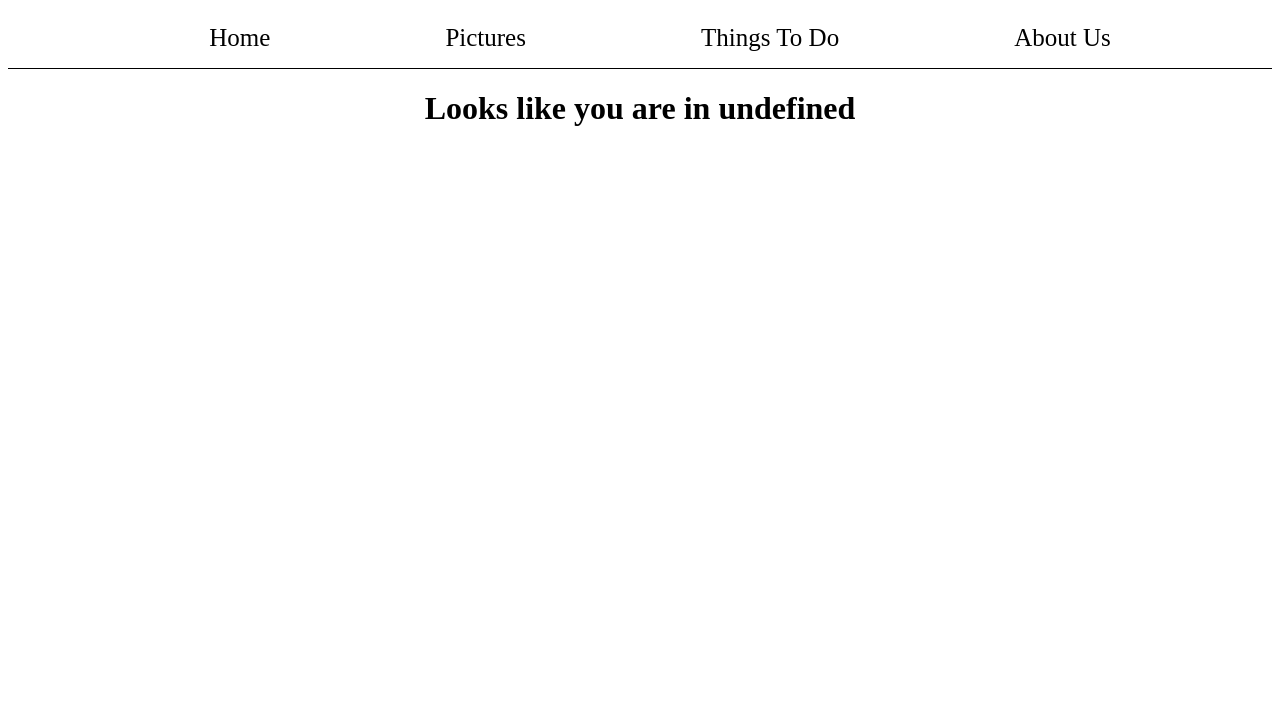
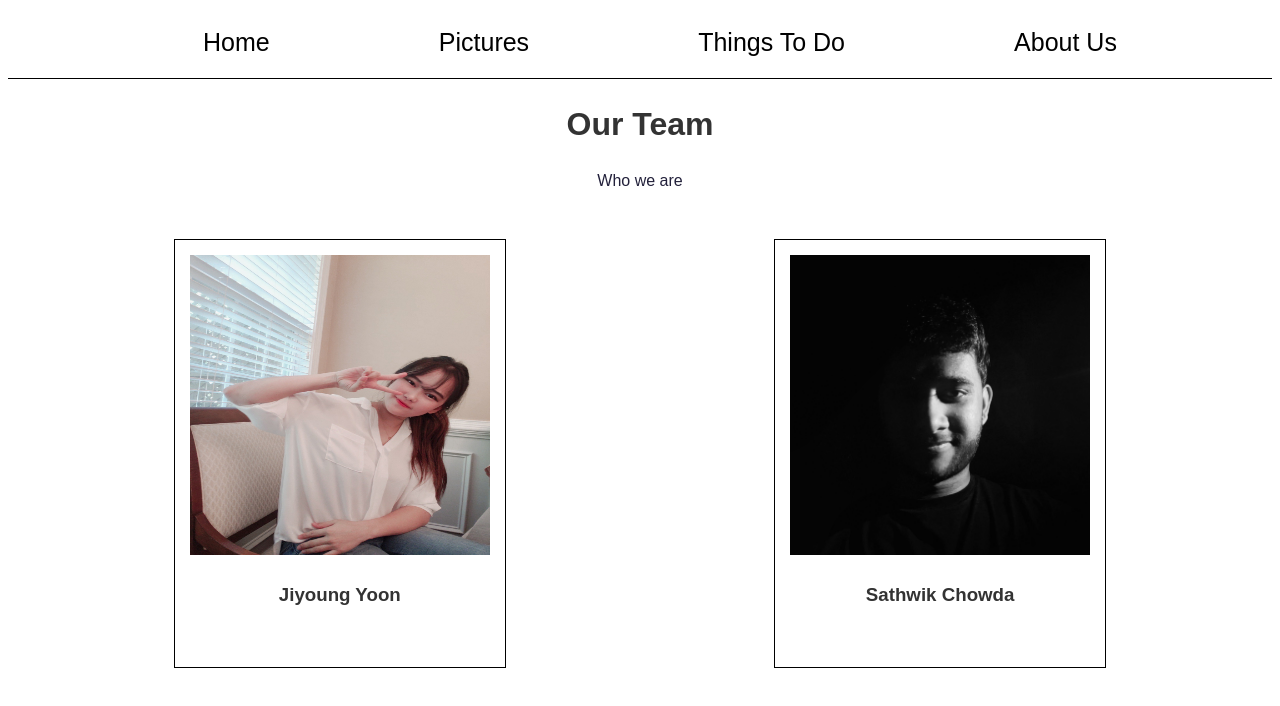
Before and after one commit to ebbuni1023/Adventure-Game, a plain HTML site: page pages/about.html in a window 1280 px wide. Drawn offline with Linux system fonts and the light colour scheme.

Commit message:
about us update

```diff
--- /dev/null
+++ b/pages/about.css
@@ -0,0 +1,133 @@
+@import url(https://fonts.googleapis.com/css?family=Open+Sans:300,600);
+body {
+  font-family: 'Open Sans', sans-serif;
+  text-align: center;
+  background-color: white;
+  color: black;
+}
+body {
+	font-family: Arial;
+	font-size: 16px;
+	line-height: 1.5;
+	background-color: #ffffff;
+	color: #333333;
+}
+/* NAV BAR */
+.navbar{
+  /* margin:12px 40px; */
+  display: inline-block;
+  width: 100%;
+  border-bottom: solid 1px rgb(0, 0, 0);
+}
+
+ul{
+  list-style: none;
+  display:flex;
+  flex-direction:row;
+  justify-content:space-evenly;
+}
+
+.navbar a{
+  text-decoration: none;
+  color:black;
+  font-size: 25px;
+  margin:12px 14px;
+}
+.navbar a:hover{
+  text-decoration:underline;
+  color:rgb(246, 225, 101);
+  font-size: 28px;
+  cursor: pointer;
+  transition-duration: 0.5s;
+
+}
+
+a{
+  font-size: 13px;
+}
+
+header::before{
+  /* background:url("https://source.unsplash.com/1600x900/?learning,books"); */
+  content: "";
+  position:absolute;
+  width:100%;
+  height:100%;
+  z-index:-1;
+  opacity:0.5;
+}
+.container {
+  display: flex;
+  flex-wrap: wrap;
+  justify-content: center;
+}
+
+.about {
+  width: 95%;
+  margin: auto;
+}
+
+img {
+  width: 300px;
+  height: 300px;
+  background-color: #263950;
+}
+
+.about figure {
+  position: relative;
+}
+
+.layer {
+
+  position: absolute;
+  background: #504fa5;
+  top: 0;
+  height: 0;
+  bottom: 0;
+  left: 0;
+  right: 0;
+  opacity: 0;
+}
+
+.layer:hover {
+  opacity: 0.8;
+  height: 100%;
+  transition: all 500ms;
+}
+
+.about .layer h3,
+.about .layer p {
+  opacity: 1;
+  font-size: 1.8em;
+  font-weight: 300;
+  color: black;
+  width: 90%;
+  margin: 10px auto 0px;
+  border-bottom: 0;
+  padding-bottom: 40px;
+}
+
+.about .layer h3 {
+  font-weight: 600;
+  padding-top: 50px;
+}
+
+.about p {
+  color: rgb(35, 33, 59);
+  /* padding-bottom: 20px; */
+}
+
+.about figure {
+  border: 1px solid black;
+  padding: 15px;
+  margin: 30px auto;
+}
+
+.about figure a {
+  width: 50px;
+  height: 35px;
+  padding-top: 10px;
+  border-radius: 10px 15px 0px;
+  color: rgb(255, 255, 255);
+  background-color: rgb(35, 33, 59);
+  text-decoration: none;
+}
--- a/pages/about.html
+++ b/pages/about.html
@@ -4,8 +4,10 @@
     <meta charset="UTF-8">
     <meta http-equiv="X-UA-Compatible" content="IE=edge">
     <meta name="viewport" content="width=device-width, initial-scale=1.0">
+    <link rel="stylesheet" href="https://maxcdn.bootstrapcdn.com/font-awesome/4.4.0/css/font-awesome.min.css">
     <title>Adventure Game Map</title>
-    <link rel="stylesheet" href="style.css">
+    <!-- <link rel="stylesheet" href="style.css"> -->
+    <link rel="stylesheet" href="about.css">
 
 </head>
 <body>
@@ -22,10 +24,37 @@
 
 <h1 id="title"></h1>
 
-<script>
-    const urlSearchParams = new URLSearchParams(window.location.search);
-const params = Object.fromEntries(urlSearchParams.entries());
-document.getElementById("title").innerText = `Looks like you are in ${params['s']}`
-</script>
+<div class="about">
+    <h1>Our Team</h1>
+    <p>Who we are</p>
+  </div>
+  <section class="container about">
+    <figure>
+      <div class="layer">
+        <h3>Developer</h3>
+        <p>I made a pictures and Things to do page</p>
+      </div>
+      <img src="../images/jiyoung.jpeg" alt="">
+      <figcaption>
+        <h3>Jiyoung Yoon</h3>
+        <br>
+        <!-- <a href="#" class="fa fa-linkedin fa-2x"></a> -->
+      </figcaption>
+    </figure>
+
+    <figure>
+      <div class="layer">
+        <h3>Developer</h3>
+        <p>I made a main page</p>
+      </div>
+      <img src="../images/bw.jpeg" alt="">
+      <figcaption>
+        <h3>Sathwik Chowda</h3>
+        <br>
+        <!-- <a href="#" class="fa fa-linkedin fa-2x"></a> -->
+      </figcaption>
+    </figure>
+
+  </section>
 </body>
 </html>
```
Also changed, not shown: images/bw.jpeg (added), images/jiyoung.jpeg (added).
